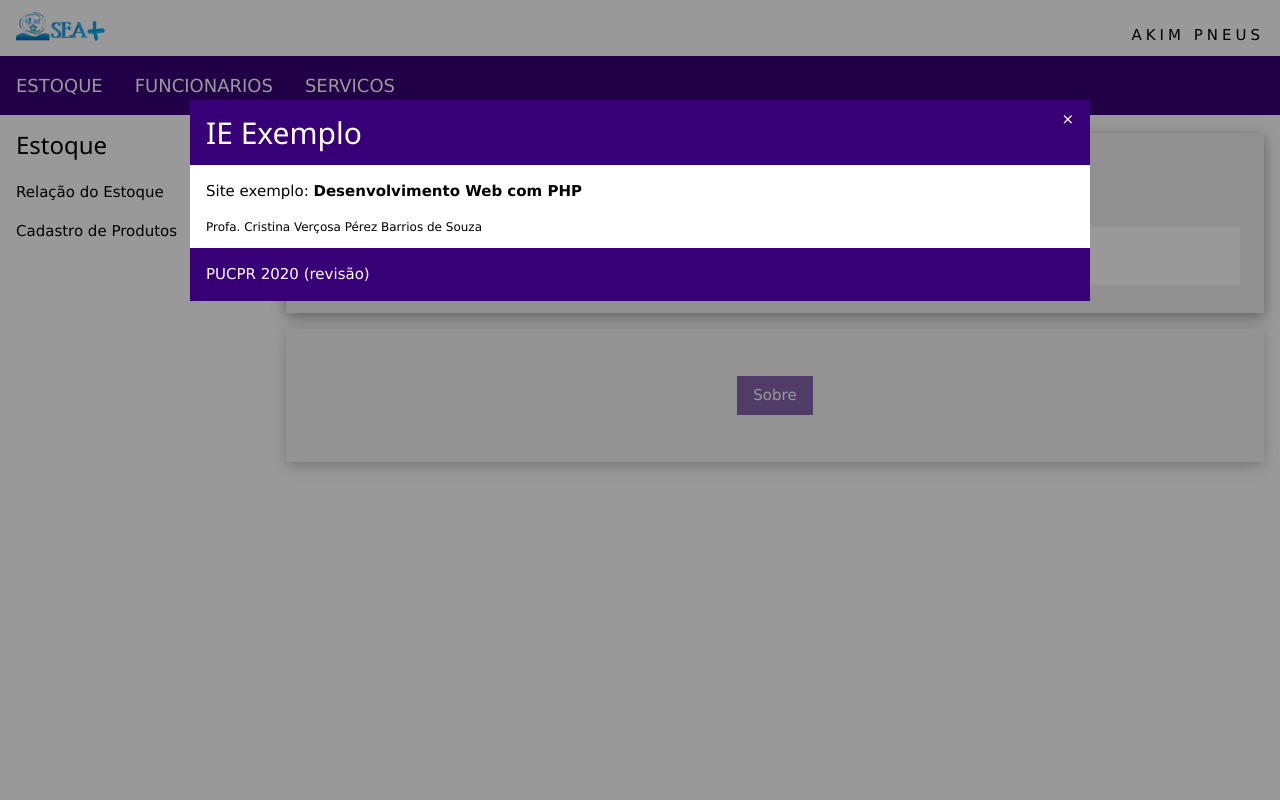
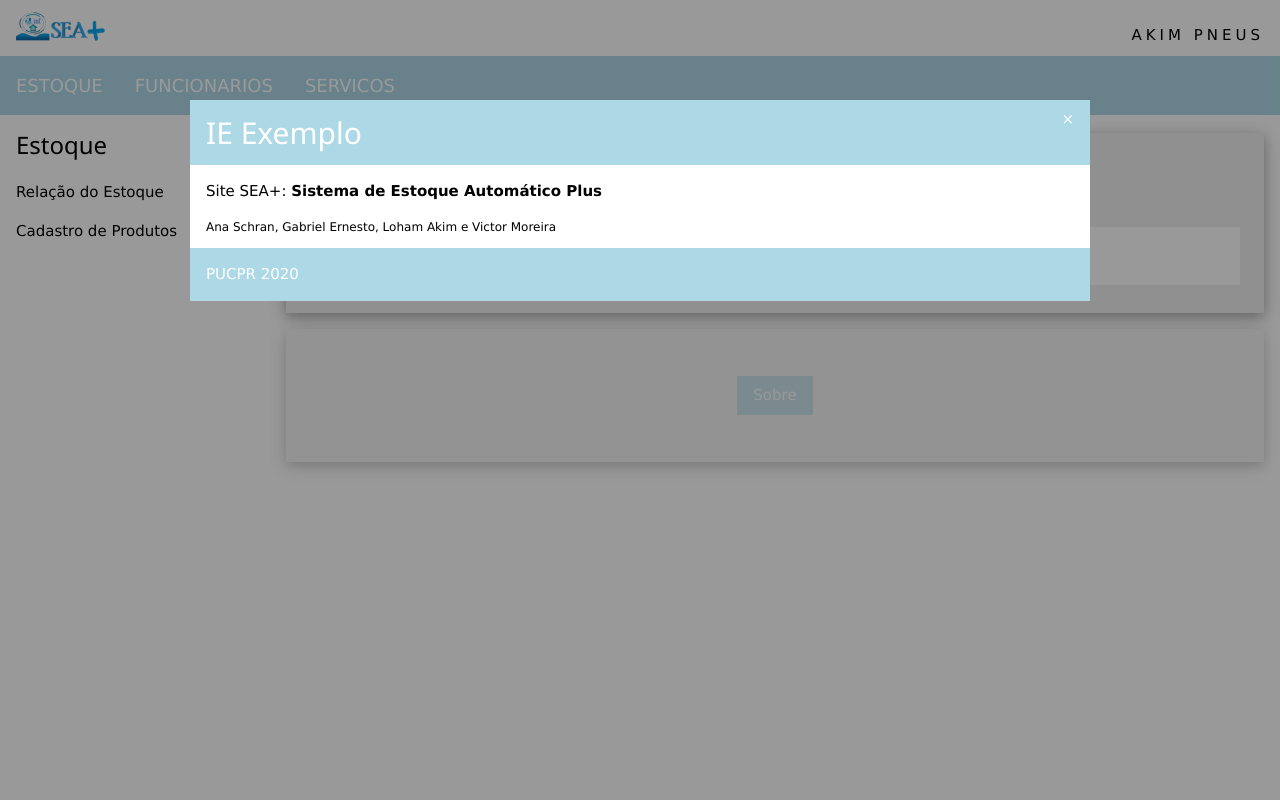
Before and after one commit to annLittleStar/SiteExpCriativa02, a PHP site: page /profExcluir.php?id=1 in a window 1280 px wide, after a click on "Sobre". Run offline with PHP 8.4, Linux system fonts and the light colour scheme; data comes from the database, SQL or seed files in the repository; both versions use the stored data as it was after the commit.

Commit message:
Mais algumas alterações

```diff
--- /dev/null
+++ b/SiteSample2020/dropTudo.sql
@@ -0,0 +1,5 @@
+drop tables if exists
+professor, disciplina, turma;
+
+drop schema if exists
+seaP;
--- a/SiteSample2020/profExcluir.php
+++ b/SiteSample2020/profExcluir.php
@@ -1,31 +1,31 @@
 <!DOCTYPE html>
-    <!--
-     Desenvolvimento Web
-     PUCPR
-     Profa. Cristina V. P. B. Souza
-     Abril/2020
-    -->
+
 <html>
 <head>
 
-    <title>IE - Instituição de Ensino</title>
+	<title>AKIM PNEUS</title>
 	<link rel="icon" type="image/png" href="imagens/IE_favicon.png"/>
 	<meta name="viewport" content="width=device-width, initial-scale=1">
 	<link rel="stylesheet" href="https://www.w3schools.com/w3css/4/w3.css">
 	<style>
 		.w3-theme {
 			color: #ffff !important;
-            background-color: #380077 !important
+			background-color: lightblue !important
 		}
 
 		.w3-code {
-            border-left: 4px solid #380077
+			border-left: 4px solid lightblue
 		}
 
 		.myMenu {
 			margin-bottom: 150px
 		}
+
+		.myFont {
+			font-max-size: 8px
+		}
 	</style>
+
 </head>
 <body onload="w3_show_nav('menuProf')">
 <!-- Inclui MENU.PHP  -->
--- a/SiteSample2020/rodape.php
+++ b/SiteSample2020/rodape.php
@@ -1,13 +1,3 @@
-<!-------------------------------------------------------------------------------
-Oficina Desenvolvimento Web
-PUCPR
-
-RODAPE.PHP
-
-Profa. Cristina V. P. B. Souza
-Novembro/2018
----------------------------------------------------------------------------------->
-
     <!-- Sobre -->
 
     <div id="id01" class="w3-modal w3-animate-opacity">
@@ -18,11 +8,11 @@ Novembro/2018
                 <h2>IE Exemplo</h2>
             </header>
             <div class="w3-container">
-                <p>Site exemplo: <b>Desenvolvimento Web com PHP</b></p>
-                <p class="w3-small">Profa. Cristina Verçosa Pérez Barrios de Souza</p>
+                <p>Site SEA+: <b>Sistema de Estoque Automático Plus</b></p>
+                <p class="w3-small">Ana Schran, Gabriel Ernesto, Loham Akim e Victor Moreira</p>
             </div>
             <footer class="w3-container w3-theme ">
-                <p>PUCPR 2020 (revisão) </p>
+                <p>PUCPR 2020</p>
             </footer>
         </div>
     </div>
```
Also changed, not shown: SiteSample2020/Scritp-IE_Exemplo.sql (+5 -4 lines), SiteSample2020/profAtualizar.php (+8 -3 lines), SiteSample2020/profContratar.php (+6 -1 lines), SiteSample2020/profExcluir_exe.php (+1 -6 lines). Lines whose indentation alone changed are shown as unchanged.
